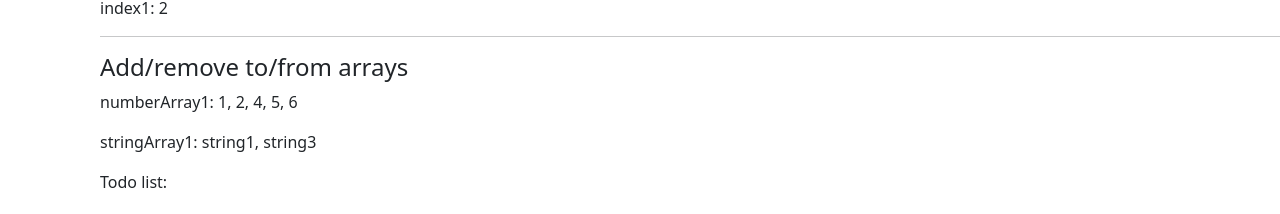
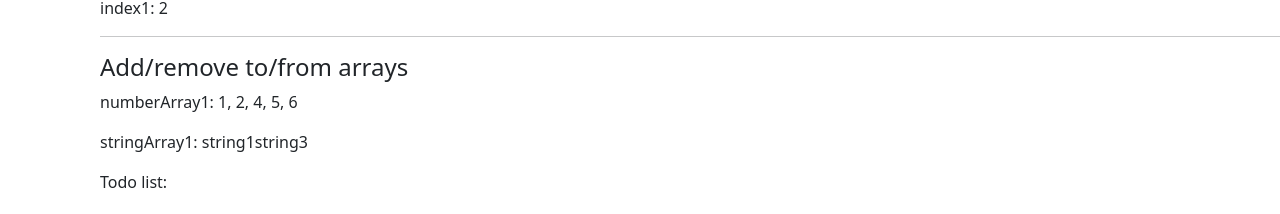
Before and after one commit to ArjunShatkin/kambaz-next-js, a Next.js app: page /Labs/Lab3 in a window 1280 px wide. Shown: the part 1913-2127 px from the top of the page. Built offline with nearby package versions, Linux system fonts and the light colour scheme.

Commit message:
test run, simple

```diff
--- a/src/app/Labs/Lab3/AddingAndRemovingToFromArrays.tsx
+++ b/src/app/Labs/Lab3/AddingAndRemovingToFromArrays.tsx
@@ -18,7 +18,7 @@ export default function AddingAndRemovingToFromArrays() {
     <div id="wd-adding-removing-from-arrays">
       <h4>Add/remove to/from arrays</h4>
       <p>numberArray1: {numberArray1.join(", ")}</p>
-      <p>stringArray1: {stringArray1.join(", ")}</p>
+      <p>stringArray1: {stringArray1}</p>
       <p>Todo list:</p>
       <ol>{todoArray}</ol>
       <hr />
```
